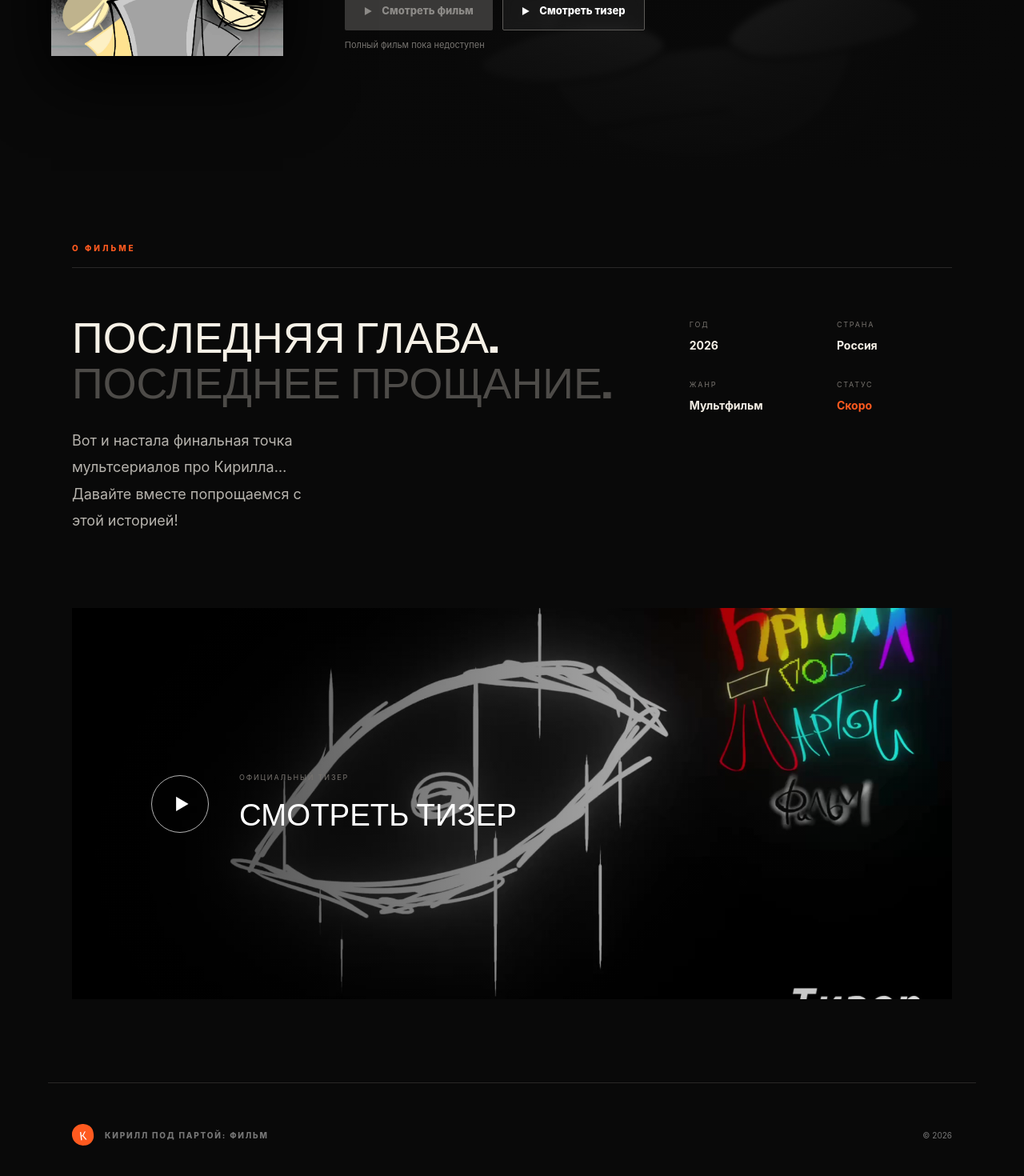
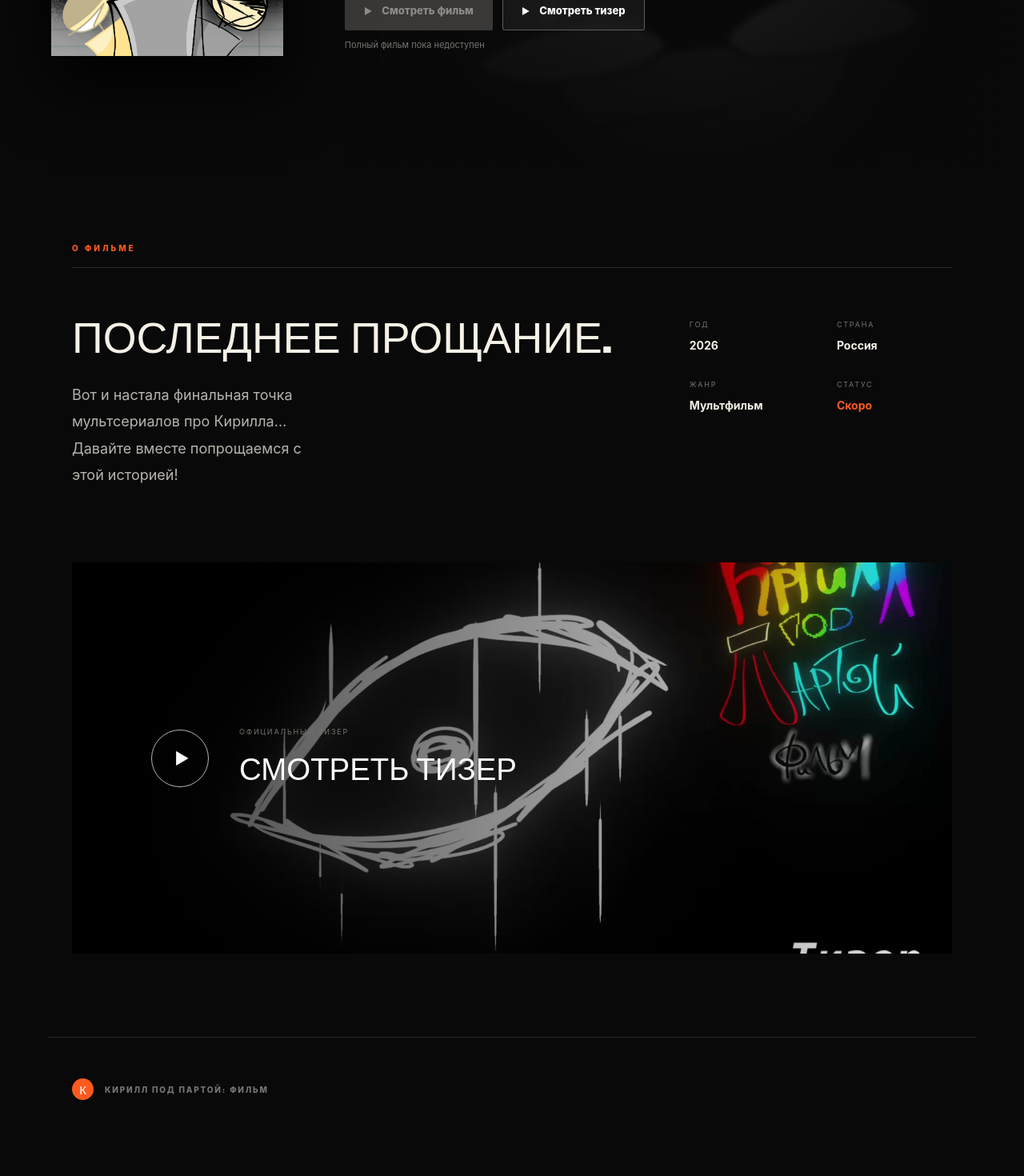
Before and after one commit to AlexKraken444/Kirill-pod-partoi, a Next.js app: page / in a window 1280 px wide. Shown: the part 586-2056 px from the top of the page at 80% size. After the commit the page ends 2012 px from the top, so only its background shows below. Built offline with nearby package versions, Linux system fonts and the light colour scheme.

Commit message:
Refine movie page copy and branding

```diff
--- a/app/globals.css
+++ b/app/globals.css
@@ -7,7 +7,7 @@ a { color:inherit; text-decoration:none; }
 .topbar { height:76px; padding:0 clamp(24px,5vw,78px); display:flex; align-items:center; justify-content:space-between; position:absolute; z-index:20; width:100%; border-bottom:1px solid rgba(255,255,255,.12); }
 .brand { display:flex; align-items:center; gap:12px; font-size:13px; font-weight:800; letter-spacing:.18em; }
 .brandName { white-space:nowrap; }
-.brandMark { width:34px; height:34px; display:grid; place-items:center; background:var(--orange); color:#fff; border-radius:50% 48% 45% 53%; font-family:Impact,'Arial Black',sans-serif; font-size:19px; transform:rotate(-7deg); }
+.brandMark { width:34px; height:34px; display:grid; place-items:center; background:var(--orange); color:#fff; border-radius:50%; font-family:Impact,'Arial Black',sans-serif; font-size:19px; }
 .topbar nav { display:flex; align-items:center; gap:28px; color:#c8c6c1; font-size:13px; font-weight:700; }
 .topbar nav a:hover { color:#fff; }
 .searchButton { border:0; color:#fff; background:transparent; font-size:25px; line-height:1; cursor:pointer; }
@@ -58,7 +58,6 @@ h2 span { color:#4d4b48; }
 .teaserCopy b { font-family:Impact,'Arial Black',sans-serif; font-size:clamp(22px,3vw,40px); text-transform:uppercase; font-weight:400; }
 footer { max-width:1160px; margin:0 auto; border-top:1px solid #292827; min-height:130px; padding:0 30px; display:flex; align-items:center; gap:14px; color:#777; }
 footer p { font-size:10px; letter-spacing:.18em; font-weight:800; }
-footer small { margin-left:auto; font-size:10px; }
 .brandMark.small { width:27px; height:27px; font-size:15px; }
 .trailerDialog { border:0; padding:0; width:min(1100px,92vw); background:#000; overflow:visible; }
 .trailerDialog::backdrop { background:rgba(0,0,0,.9); backdrop-filter:blur(7px); }
--- a/app/page.tsx
+++ b/app/page.tsx
@@ -63,7 +63,7 @@ export default function MoviePage() {
         <div className="sectionLabel">О ФИЛЬМЕ</div>
         <div className="detailsGrid">
           <div>
-            <h2>Последняя глава.<br /><span>Последнее прощание.</span></h2>
+            <h2>Последнее прощание.</h2>
             <p className="description">Вот и настала финальная точка<br />мультсериалов про Кирилла…<br />Давайте вместе попрощаемся с<br />этой историей!</p>
           </div>
           <div className="facts">
@@ -82,7 +82,7 @@ export default function MoviePage() {
         </button>
       </section>
 
-      <footer><span className="brandMark small">К</span><p>КИРИЛЛ ПОД ПАРТОЙ: ФИЛЬМ</p><small>© 2026</small></footer>
+      <footer><span className="brandMark small">К</span><p>КИРИЛЛ ПОД ПАРТОЙ: ФИЛЬМ</p></footer>
 
       <dialog ref={dialogRef} className="trailerDialog" onClose={() => setTrailerOpen(false)} onClick={(e) => { if (e.target === e.currentTarget) setTrailerOpen(false); }}>
         <div className="dialogBody">
```
